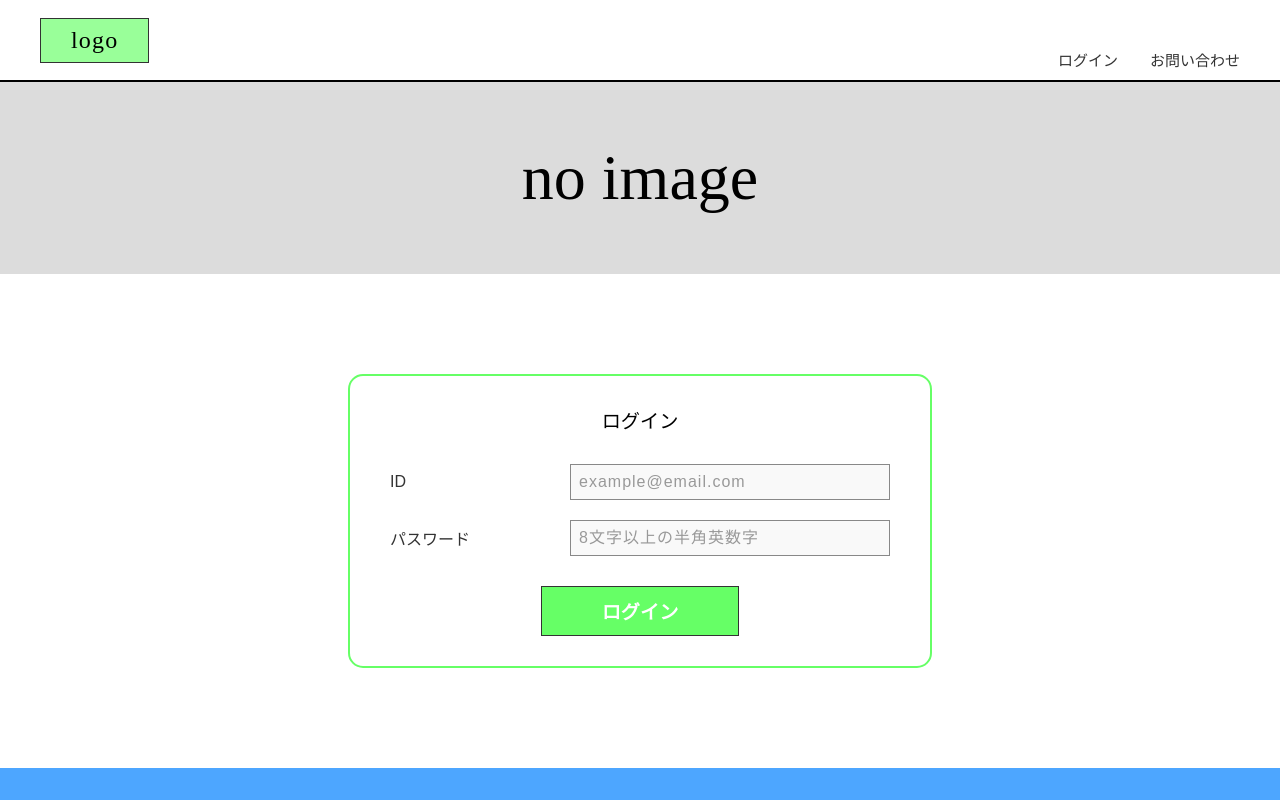
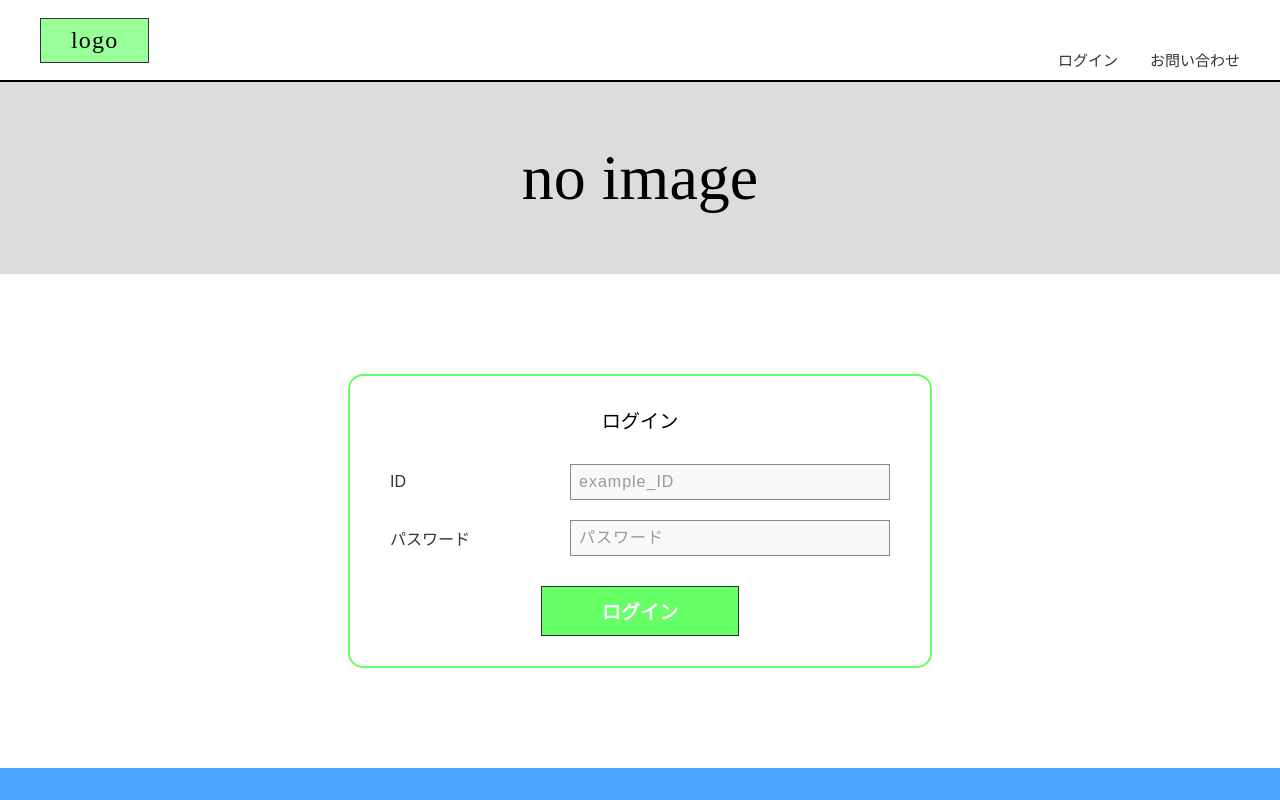
Before and after one commit to 2025-j08/front-end, a Next.js app: page /features/auth in a window 1280 px wide. Shown: the top 800 px of the page. Built offline with nearby package versions, Linux system fonts and the light colour scheme; some icons are missing.

Commit message:
入力欄認証をusername方式に変更

```diff
--- a/src/features/auth/components/formfield/loginField.tsx
+++ b/src/features/auth/components/formfield/loginField.tsx
@@ -14,6 +14,7 @@ interface LoginFieldProps {
   placeholder?: string;
   required?: boolean;
   value?: string;
+  autoComplete?: string;
   onChange?: (e: ChangeEvent<HTMLInputElement>) => void;
 }
 
@@ -25,6 +26,7 @@ const LoginField = ({
   placeholder,
   required,
   value,
+  autoComplete,
   onChange,
 }: LoginFieldProps) => {
   return (
@@ -37,6 +39,7 @@ const LoginField = ({
         placeholder={placeholder}
         required={required}
         value={value}
+        autoComplete={autoComplete}
         onChange={onChange}
       />
     </div>
--- a/src/features/auth/loginForm.tsx
+++ b/src/features/auth/loginForm.tsx
@@ -20,10 +20,11 @@ const LoginForm = () => {
       <form onSubmit={handleSubmit}>
         <LoginField
           label="ID"
-          type="email"
+          type="text"
           id="userid"
           name="userid"
-          placeholder="example@email.com"
+          placeholder="example_ID"
+          autoComplete="username"
           required
         />
 
@@ -32,7 +33,8 @@ const LoginForm = () => {
           type="password"
           id="password"
           name="password"
-          placeholder="8文字以上の半角英数字"
+          placeholder="パスワード"
+          autoComplete="current-password"
           required
         />
 
```
